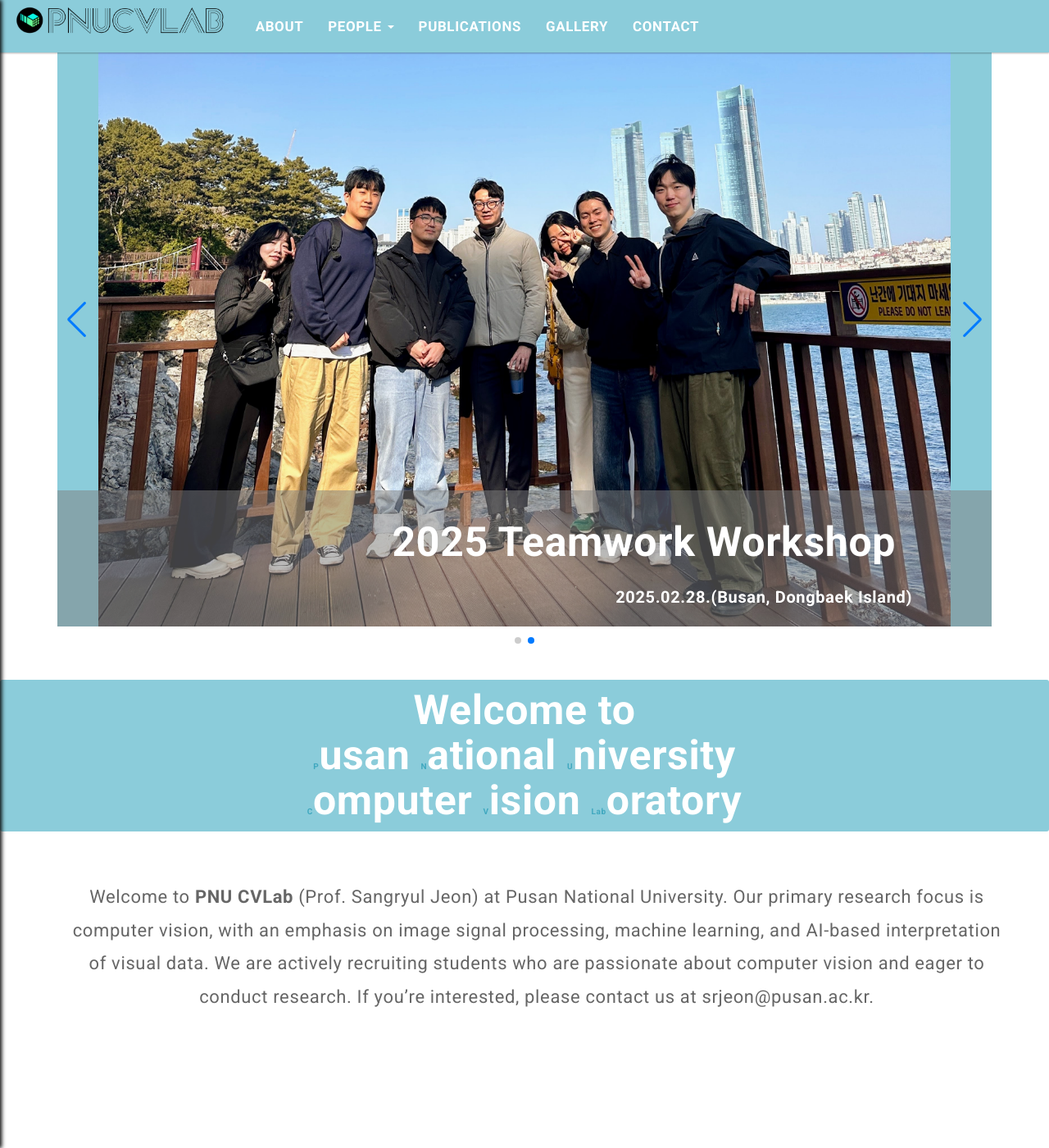
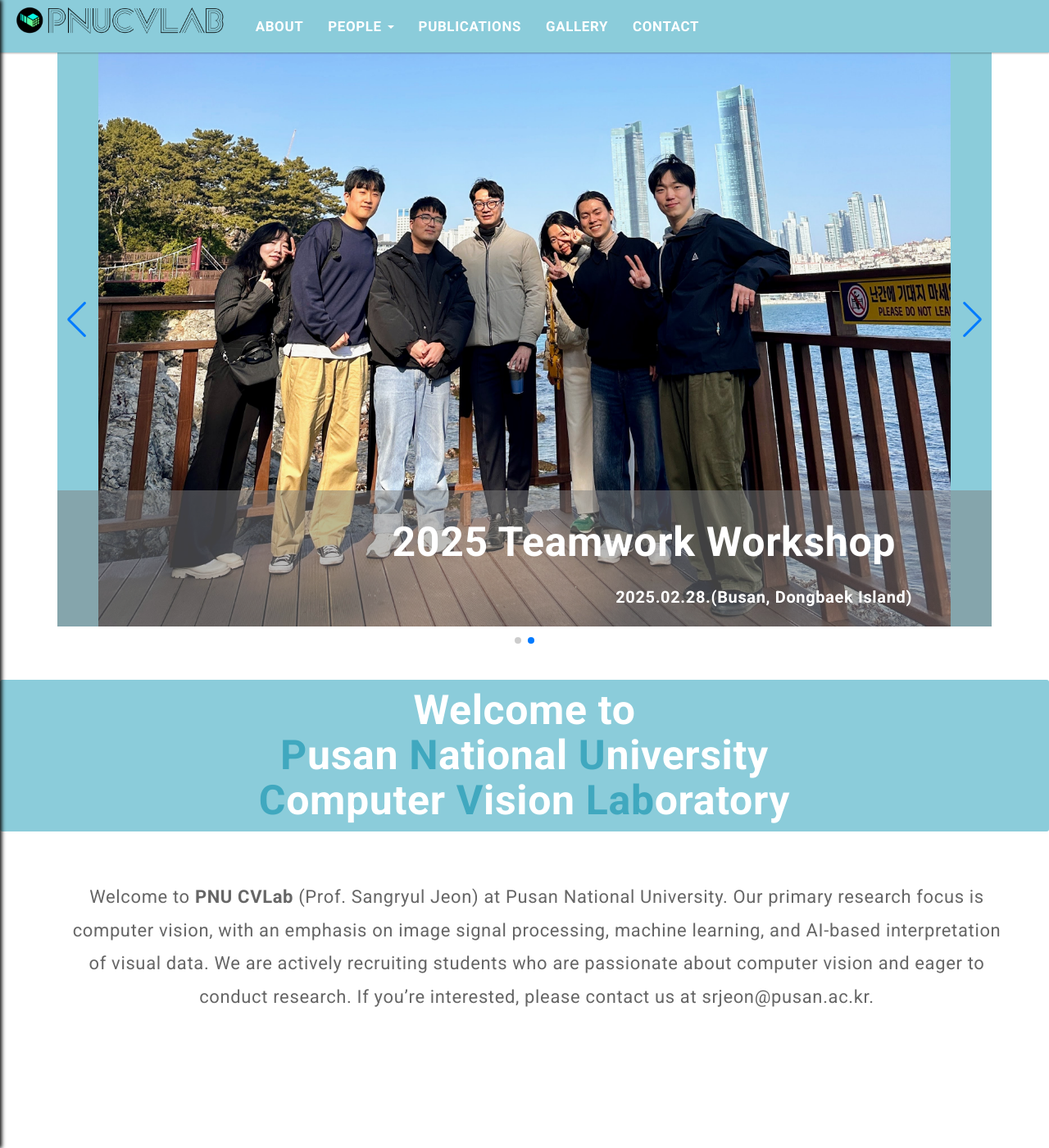
Before and after one commit to pnucvlab/pnucvlab.github.io, a Jekyll site: the page built from index.html, in a window 1280 px wide and 1400 px high, scrolled down 120 px. Shown: the whole window at 82% size. Built offline with Jekyll 4.4.1, drawn with Linux system fonts in a browser that asks for light colours; the list of posts is cut into pages by our own code.

Commit message:
edit jumbotron

```diff
--- a/assets/css/main.css
+++ b/assets/css/main.css
@@ -168,7 +168,7 @@ h3:before {
 	color: #40a8bf;
 	background: transparent;
 	/* em 단위로 지정: .jumbotron-title의 font-size 기준으로 비율 유지 */
-	font-size: 0.2em; /* 0.2 × 5rem = 1rem */
+	font-size: 5rem; /* 0.2 × 5rem = 1rem */
 	font-weight: bold;
   }
 
```
